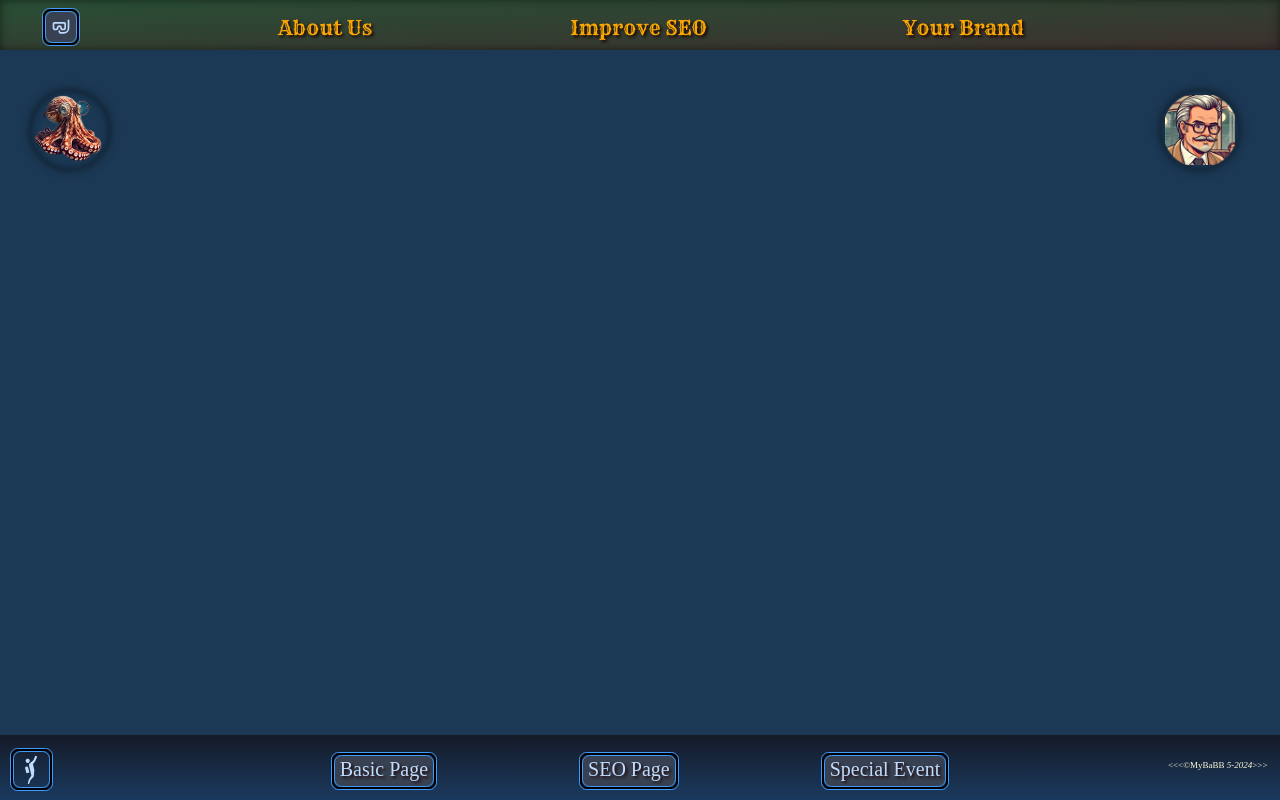
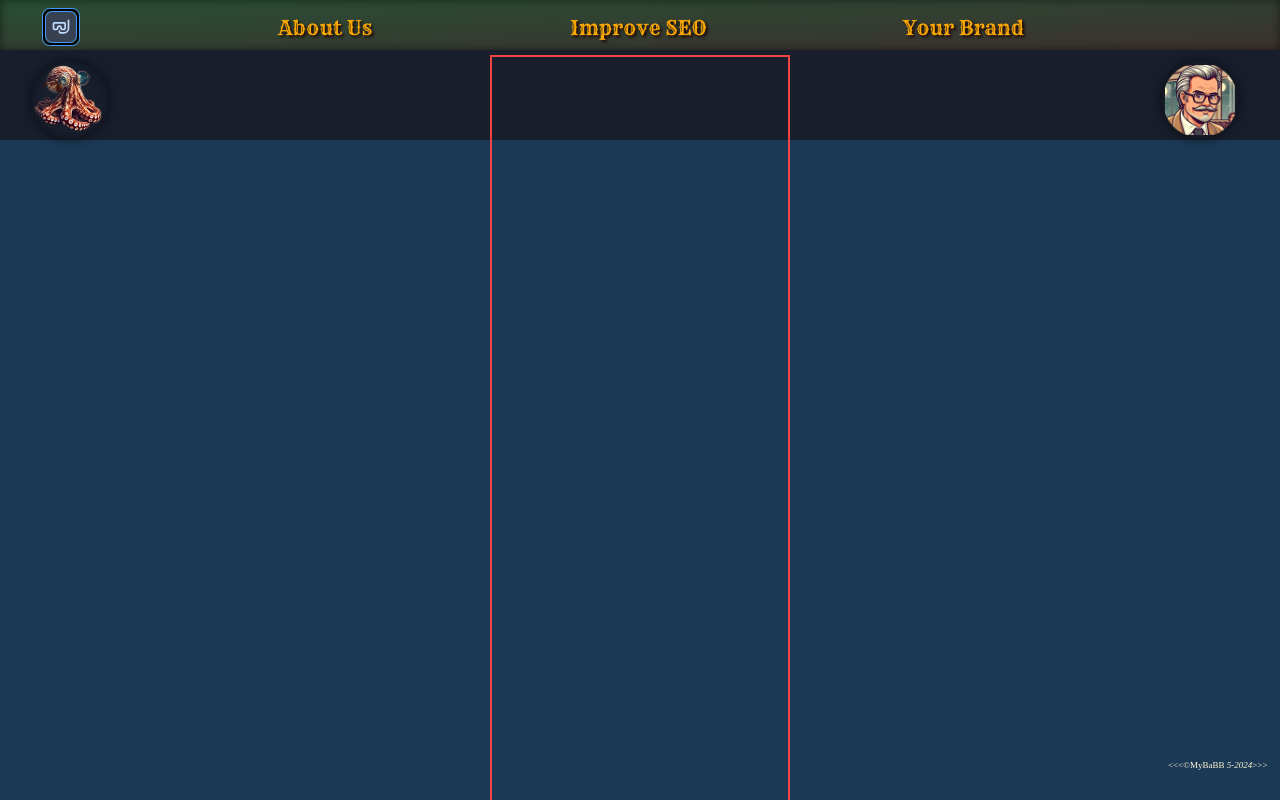
Before and after one commit to MyBaBB/About_MyBaBB, a React (Vite) app: page / in a window 1280 px wide. Shown: the top 800 px of the page. Built offline with nearby package versions, Linux system fonts and the light colour scheme; a web font is replaced by a local one.

Commit message:
page layout

```diff
--- a/src/components/FooterFolder/Footer.jsx
+++ b/src/components/FooterFolder/Footer.jsx
@@ -7,10 +7,17 @@ import Copyright from "./Copyright";
 
 const Footer = () => {
   return (
-    <div className="footerScreenWrapper fixed bottom-0 hidden h-fit    sm:block ">
+    <div
+      className="footerScreenWrapper absolute   hidden h-fit    bg-gradient-to-br
+     from-varDARKWING to-varMEDDUCKHEAD text-white sm:block"
+      style={{
+        boxShadow: "inset 0 0 10px rgba(0, 0, 0, 0.5)",
+        backgroundColor: "rgba(0, 0, 0, 0.1)",
+      }}
+    >
       <div
         className="FooterWrapper relative m-auto mb-0
-                   flex h-fit w-screen  bg-gradient-to-b from-[#151a27] to-[#1a3a5f] pt-2"
+                   flex h-fit w-screen   pt-2"
       >
         <div
           className="footerRightWrapper relative  m-auto   mx-2 mb-0
@@ -19,7 +26,7 @@ const Footer = () => {
         >
           <nav className="footerXXWrapper ">
             <div className="footerUlWrapper  border-[.5px] border-transparent  ">
-              <ul
+              {/* <ul
                 className='footerListWrapper   xl:space-x-[18rem]" hidden space-x-[5rem]  pb-4  text-xl
                              sm:block md:m-auto md:space-x-[9rem] lg:space-x-[14rem] '
               >
@@ -115,7 +122,7 @@ const Footer = () => {
                     </div>
                   </a>
                 </li>
-              </ul>
+              </ul> */}
             </div>
           </nav>
         </div>
--- a/src/components/NavbarFolder/NavbarLinks.css
+++ b/src/components/NavbarFolder/NavbarLinks.css
@@ -25,7 +25,6 @@
   padding-right: 2rem;
   --scale: 0;
   z-index: 3;
-
 }
 .dataToolTip1::after {
   content: "";
--- a/src/components/SectionsFolder/Section-A.jsx
+++ b/src/components/SectionsFolder/Section-A.jsx
@@ -4,10 +4,23 @@ import React from "react";
 const SectionA = () => {
   return (
     <div
-      className="fixed  left-0 top-0
+      className="  left-0 top-0
                      z-[-1] m-auto flex min-h-screen w-screen flex-col items-center justify-start bg-varMEDSPACE
                       text-center dark:bg-black  dark:text-white "
-    ></div>
+    >
+      <div
+        className="Test z-50 m-[20px] -mt-[8.5rem] h-[100vh]
+  min-w-[300px] max-w-[80vw] border-2  border-red-500 p-[2rem]"
+      ></div>
+      <div
+        className="Test m-[20px] h-[100vh] min-w-[300px] max-w-[80vw]
+  border-2 border-blue-500 p-[2rem] "
+      ></div>
+      <div
+        className="Test m-[20px] h-[100vh] min-w-[300px] max-w-[80vw]
+  border-2 border-green-500 p-[2rem] "
+      ></div>
+    </div>
   );
 };
 
--- a/src/components/TopLogosFolder/TopLogos.css
+++ b/src/components/TopLogosFolder/TopLogos.css
@@ -1,22 +1,20 @@
 .dataToolTip81:hover::before,
 .dataToolTip81:hover::after {
   --scale: 1;
-
 }
 .dataToolTip81::before {
-
   content: attr(data-tool-tip);
   background: radial-gradient(black, #492407);
-bottom: .25rem;
-width:max-content;
+  bottom: 0.25rem;
+  width: max-content;
   position: absolute;
   content: attr(data-tool-tip);
-padding:  .1em .1em .2em .1em;
-right:-1rem;
+  padding: 0.1em 0.1em 0.2em 0.1em;
+  right: -1rem;
   transform: translateX(-50%) scale(var(--scale));
-transform-origin:top right;
-transition: ease-in .25s;
-bottom:-4.75rem;
+  transform-origin: top right;
+  transition: ease-in 0.25s;
+  bottom: -4.75rem;
 
   border-radius: 10px;
   color: #dbeafe;
@@ -26,25 +24,22 @@ padding-top: 3px;
   padding-bottom: 3px;
   --scale: 0;
   z-index: 3;
-
 }
 
-
-
 .dataToolTip81::after {
-content:'';
+  content: "";
 
   width: 15px;
   height: 15px;
   position: absolute;
-padding:  .1em .1em .2em .1em;
+  padding: 0.1em 0.1em 0.2em 0.1em;
   right: 5rem;
   transform: translateX(-50%) scale(var(--scale));
-transform-origin:bottom right;
-transition:.35s ;
-bottom:-2.3rem;
+  transform-origin: bottom right;
+  transition: 0.35s;
+  bottom: -2.3rem;
   border: 15px solid transparent;
-border-bottom:#492407 10px solid;
+  border-bottom: #492407 10px solid;
   color: #492407;
   --scale: 0;
   z-index: 2;
@@ -52,22 +47,20 @@ z-index: 2;
 .dataToolTip82:hover::before,
 .dataToolTip82:hover::after {
   --scale: 1;
-
 }
 .dataToolTip82::before {
-
   content: attr(data-tool-tip);
   background: radial-gradient(black, #492407);
-bottom: .25rem;
-width:max-content;
+  bottom: 0.25rem;
+  width: max-content;
   position: absolute;
   content: attr(data-tool-tip);
-padding:  .1em .1em .2em .1em;
-left:11.5rem;
+  padding: 0.1em 0.1em 0.2em 0.1em;
+  left: 11.5rem;
   transform: translateX(-50%) scale(var(--scale));
-transform-origin:top left;
-transition: ease-in .25s;
-bottom:-4.75rem;
+  transform-origin: top left;
+  transition: ease-in 0.25s;
+  bottom: -4.75rem;
 
   border-radius: 10px;
   color: #dbeafe;
@@ -77,25 +70,22 @@ padding-top: 3px;
   padding-bottom: 3px;
   --scale: 0;
   z-index: 3;
-
 }
 
-
-
 .dataToolTip82::after {
-content:'';
+  content: "";
 
   width: 15px;
   height: 15px;
   position: absolute;
-padding:  .1em .1em .2em .1em;
+  padding: 0.1em 0.1em 0.2em 0.1em;
   left: 7rem;
   transform: translateX(-50%) scale(var(--scale));
-transform-origin:bottom left;
-transition:.35s ;
-bottom:-2.3rem;
+  transform-origin: bottom left;
+  transition: 0.35s;
+  bottom: -2.3rem;
   border: 15px solid transparent;
-border-bottom:#492407 10px solid;
+  border-bottom: #492407 10px solid;
   color: #492407;
   --scale: 0;
   z-index: 2;
--- a/src/components/TopLogosFolder/TopLogos.jsx
+++ b/src/components/TopLogosFolder/TopLogos.jsx
@@ -6,11 +6,14 @@ import "./TopLogos.css";
 const TopLogos = () => {
   return (
     <div>
-      <div className="relative mt-[8rem] flex h-fit w-screen justify-between px-12">
+      <div className="relative mt-[5rem] flex h-fit w-screen justify-between px-12  dark:bg-black  dark:text-white">
         <a href="https://resume-hub.mybabb.com">
-        <div className="dataToolTip82  Libre_Baskerville"  data-tool-tip="Portfolio Hub ">
           <div
-            className="octoGlasses  h-[80px] w-[80px] relative z-0 mt-4 rounded-full p-[5px]
+            className="dataToolTip82  Libre_Baskerville"
+            data-tool-tip="Portfolio Hub "
+          >
+            <div
+              className="octoGlasses  relative z-0 mt-4 h-[80px] w-[80px] rounded-full p-[5px]
                          hover:bg-varMEDBEAKTOP active:bg-varLIGHTBLUEFEATHER"
               style={{
                 position: "relative",
@@ -19,15 +22,24 @@ const TopLogos = () => {
                   "inset 0 0 10px rgba(0, 0, 0, 0.5), 0 0 10px rgba(0, 0, 0, 0.5)",
               }}
             >
-            <img src={OctoGlasses} alt="Duck Logo" width={75} height={75} className="absolute top-[-1px] left-[-1px]" />
+              <img
+                src={OctoGlasses}
+                alt="Duck Logo"
+                width={75}
+                height={75}
+                className="absolute left-[-1px] top-[-1px]"
+              />
             </div>
           </div>
         </a>
 
         <a href="https://Mybabb.com">
-        <div className="dataToolTip81  Libre_Baskerville"  data-tool-tip="My HomePage">
           <div
-            className="notMe h-[80px] w-[80px] relative z-[0] mt-4 rounded-full p-2
+            className="dataToolTip81  Libre_Baskerville"
+            data-tool-tip="My HomePage"
+          >
+            <div
+              className="notMe relative z-[0] mt-4 h-[80px] w-[80px] rounded-full p-2
                          hover:bg-varMEDBEAKTOP active:bg-varLIGHTBLUEFEATHER"
               style={{
                 position: "relative",
@@ -40,7 +52,6 @@ const TopLogos = () => {
             </div>
           </div>
         </a>
-
       </div>
     </div>
   );
```
Lines whose indentation alone changed are shown as unchanged.
